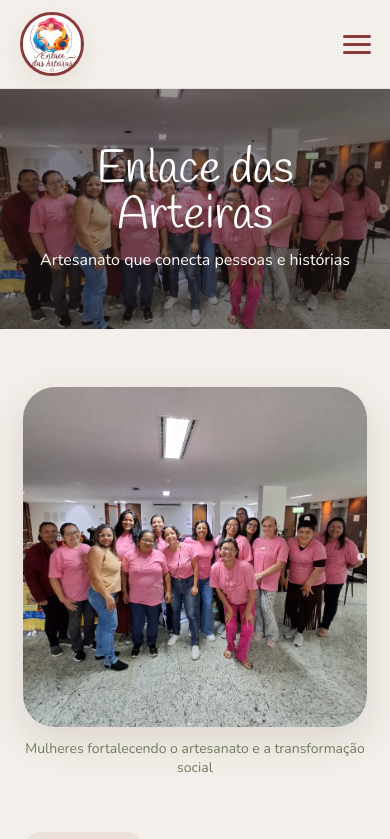
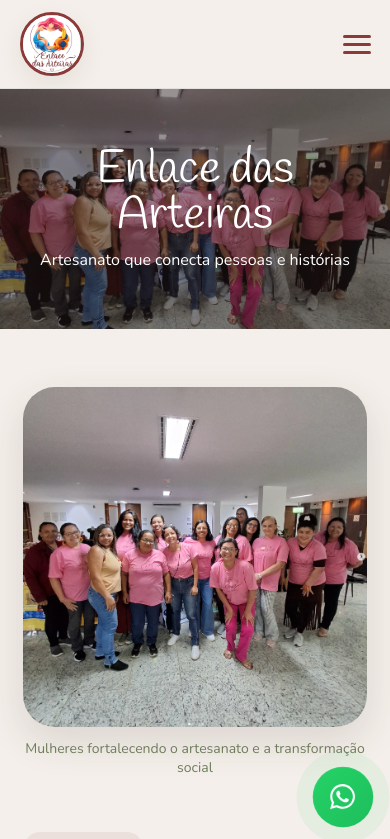
Before and after one commit to fabiorodrigueslima/Enlace, a React (Vite) app: page / in a window 390 px wide. Shown: the top 839 px of the page. Built offline with nearby package versions, Linux system fonts and the light colour scheme.

Commit message:
Atualização botão WhatsApp

```diff
--- a/src/styles/style.css
+++ b/src/styles/style.css
@@ -883,3 +883,98 @@
     text-align: center;
   }
 }
+
+/* ================= WHATSAPP FLUTUANTE ================= */
+
+.whatsapp-float {
+  position: fixed;
+  bottom: 25px;
+  right: 25px;
+
+  width: 65px;
+  height: 65px;
+
+  background: linear-gradient(135deg, #25d366, #1ebe5d);
+
+  color: #ffffff;
+
+  border-radius: 50%;
+
+  display: flex;
+  align-items: center;
+  justify-content: center;
+
+  font-size: 2rem;
+
+  box-shadow:
+    0 10px 25px rgba(37, 211, 102, 0.35),
+    0 4px 10px rgba(0, 0, 0, 0.15);
+
+  z-index: 9999;
+
+  text-decoration: none;
+
+  transition:
+    transform 0.3s ease,
+    box-shadow 0.3s ease,
+    background 0.3s ease;
+
+  animation: whatsappPulse 2s infinite;
+}
+
+/* ================= HOVER ================= */
+
+.whatsapp-float:hover {
+  transform: scale(1.12);
+
+  background: linear-gradient(135deg, #1ebe5d, #169c4a);
+
+  box-shadow:
+    0 14px 30px rgba(37, 211, 102, 0.45),
+    0 6px 14px rgba(0, 0, 0, 0.2);
+
+  color: #ffffff;
+}
+
+/* ================= ÍCONE ================= */
+
+.whatsapp-float svg {
+  font-size: 2rem;
+}
+
+/* ================= ANIMAÇÃO ================= */
+
+@keyframes whatsappPulse {
+  0% {
+    transform: scale(1);
+    box-shadow: 0 0 0 0 rgba(37, 211, 102, 0.5);
+  }
+
+  70% {
+    transform: scale(1.05);
+    box-shadow: 0 0 0 18px rgba(37, 211, 102, 0);
+  }
+
+  100% {
+    transform: scale(1);
+    box-shadow: 0 0 0 0 rgba(37, 211, 102, 0);
+  }
+}
+
+/* ================= RESPONSIVO ================= */
+
+@media (max-width: 768px) {
+  .whatsapp-float {
+    width: 58px;
+    height: 58px;
+
+    right: 18px;
+    bottom: 18px;
+
+    font-size: 1.7rem;
+  }
+
+  .whatsapp-float svg {
+    font-size: 1.7rem;
+  }
+}
```
